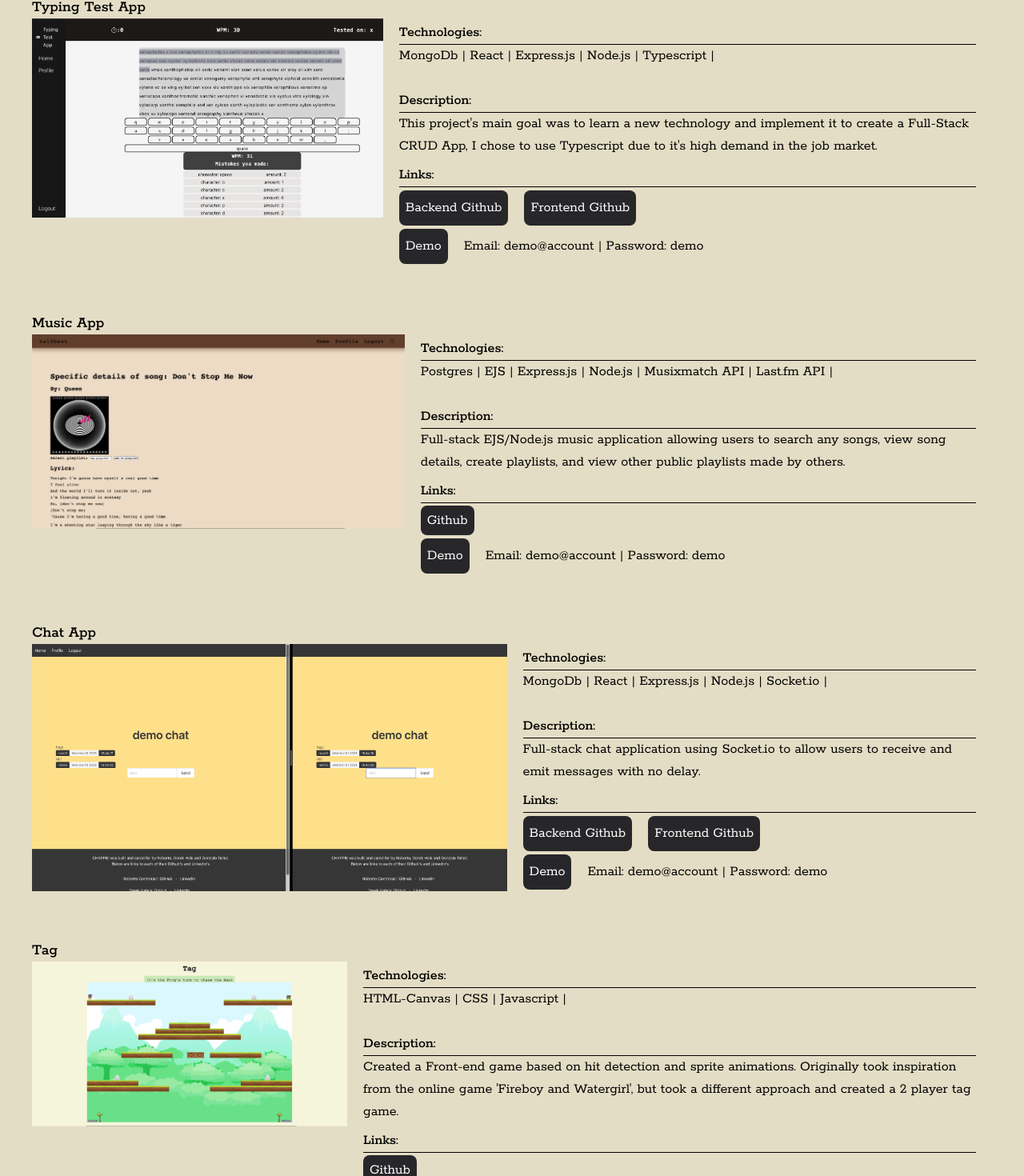
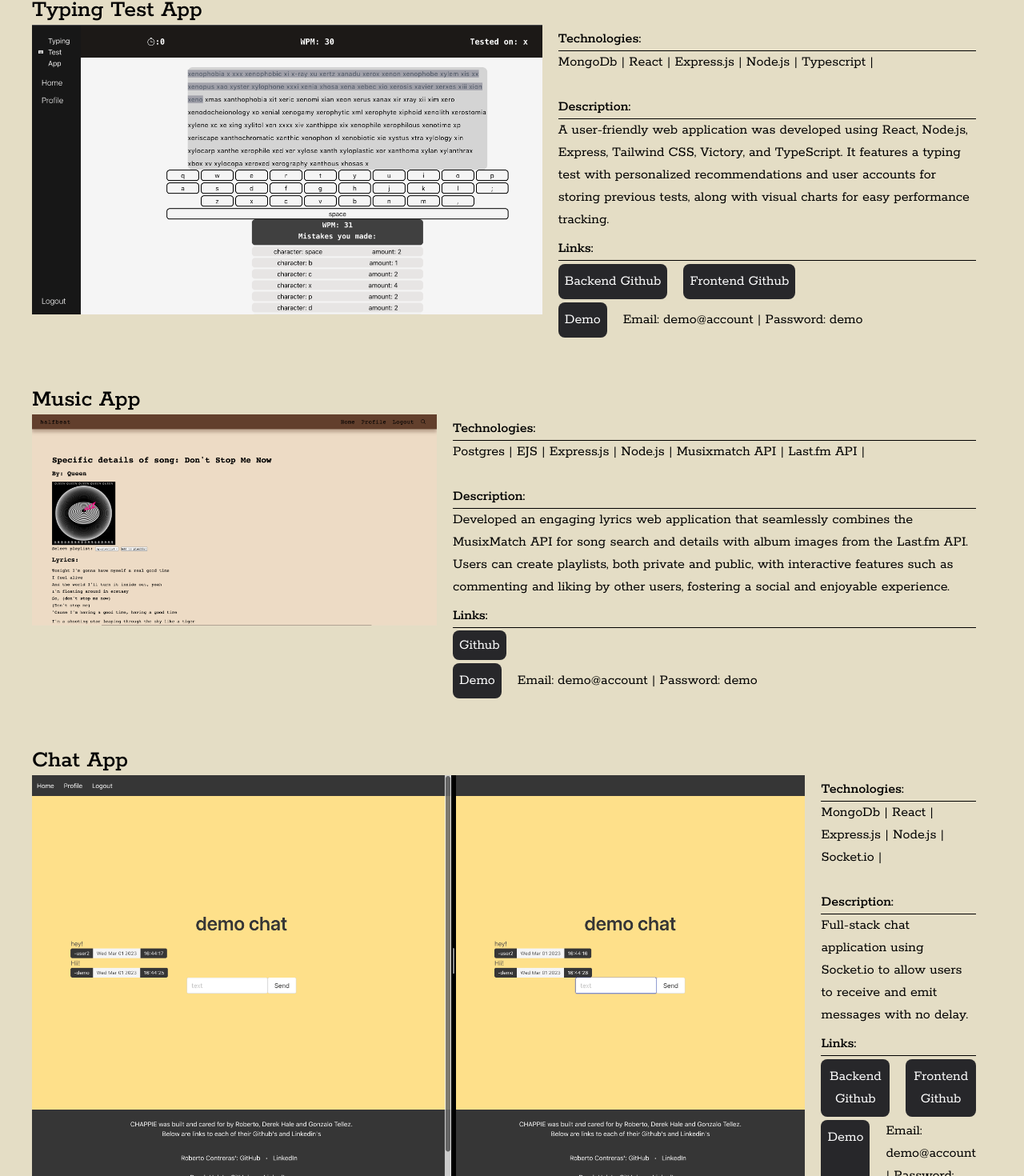
Before and after one commit to robertoooc/Roberto-Contreras-portfolio, a Next.js app: page / in a window 1280 px wide. Shown: the part 1425-2895 px from the top of the page at 80% size. Built offline with nearby package versions, Linux system fonts and the light colour scheme.

Commit message:
updated description of projects, fixed some css media size issue

```diff
--- a/components/Projects.js
+++ b/components/Projects.js
@@ -63,9 +63,9 @@ export default function Projects({ project }) {
   project.technologies.forEach((tech) => (technologies += ` ${tech} |`));
   return (
     <div className="mx-5 p-5 mb-5 text-lg">
-      <h1 className="text-xl font-medium">{project.name}</h1>
-      <div className="sm:flex">
-        <div className="w-fit sm:w-8/12">
+      <h1 className="text-3xl font-medium">{project.name}</h1>
+      <div className="xl:flex">
+        <div className="">
           <Image src={project.img} alt={project.name} />
         </div>
         <div className="sm:mx-5">
--- a/constants/constants.js
+++ b/constants/constants.js
@@ -11,7 +11,7 @@ export const typingTestApp = {
   name: "Typing Test App",
   technologies: ["MongoDb", "React", "Express.js", "Node.js", "Typescript"],
   description:
-    "This project's main goal was to learn a new technology and implement it to create a Full-Stack CRUD App, I chose to use Typescript due to it's high demand in the job market. ",
+    "A user-friendly web application was developed using React, Node.js, Express, Tailwind CSS, Victory, and TypeScript.                                              It features a typing test with personalized recommendations and user accounts for storing previous tests, along with visual charts for easy performance tracking. ",
   github: [
     "https://github.com/robertoooc/TypingTestApp-client",
     "https://github.com/robertoooc/TypingTestApp-server",
@@ -30,7 +30,7 @@ export const musicApp = {
     "Last.fm API",
   ],
   description:
-    "Full-stack EJS/Node.js music application allowing users to search any songs, view song details, create playlists, and view other public playlists made by others.",
+    "Developed an engaging lyrics web application that seamlessly combines the MusixMatch API for song search and details with album images from the Last.fm API. Users can create playlists, both private and public, with interactive features such as commenting and liking by other users, fostering a social and enjoyable experience.",
   github: ["https://github.com/robertoooc/project-2"],
   demo: "https://roberto-project-two-1114.herokuapp.com/",
   img: musicAppImg,
@@ -51,7 +51,7 @@ export const tag = {
   name: "Tag",
   technologies: ["HTML-Canvas", "CSS", "Javascript"],
   description:
-    "Created a Front-end game based on hit detection and sprite animations. Originally took inspiration from the online game 'Fireboy and Watergirl', but took a different approach and created a 2 player tag game.",
+    "Developed a multiplayer game of tag using JavaScript and HTML Canvas with collision detection and sprite animations. Employed an Object-Oriented approach for code that is clear, flexible, and scalable.",
   github: ["https://github.com/robertoooc/project1-pitch"],
   demo: "https://robertoooc.github.io/project1-pitch/",
   img: tagImg,
```
